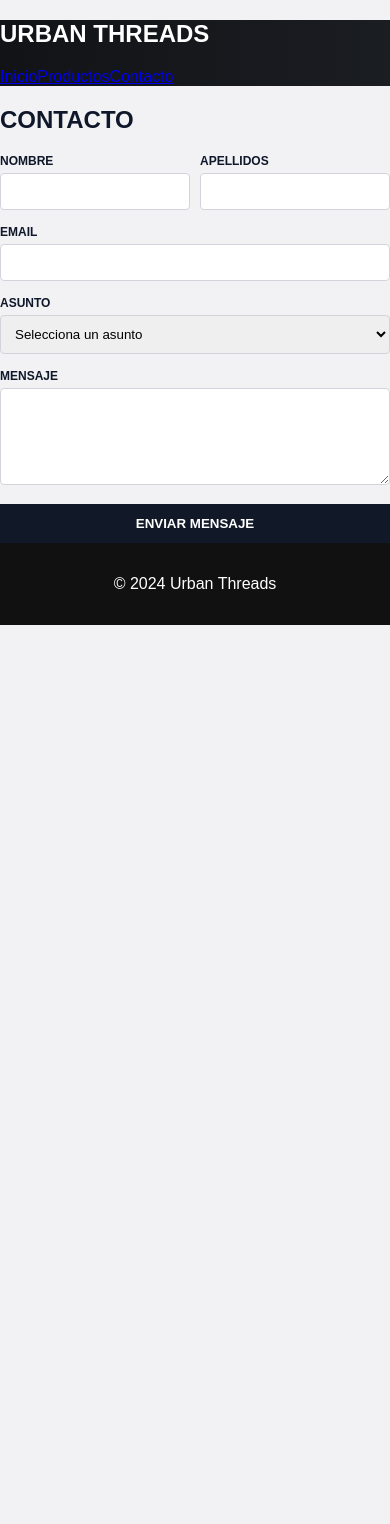
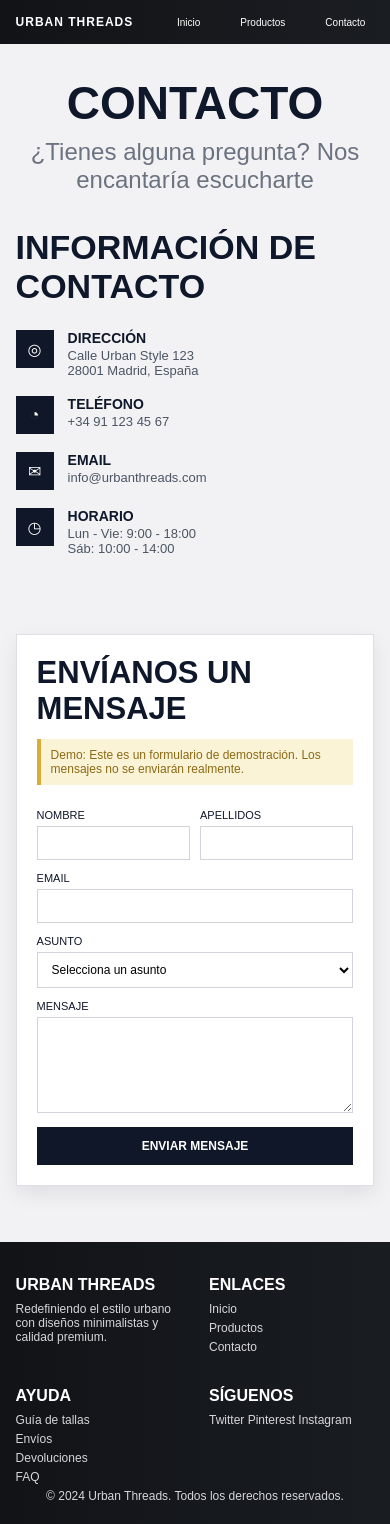
Before and after one commit to JeritoX10/maquetacion-desempe-o, a React (Vite) app: page /contact in a window 390 px wide. Before the commit the page ends 844 px from the top, so only its background shows below. Built offline with nearby package versions, Linux system fonts and the light colour scheme.

Commit message:
Mejora 5

```diff
--- a/src/App.jsx
+++ b/src/App.jsx
@@ -1,5 +1,5 @@
 import { Routes, Route } from 'react-router-dom'
-import Navbar from './components/Navbar'
+import Navbar from './components/NavBar'
 import Footer from './components/Footer'
 import Home from './Pages/Home'
 import Products from './Pages/Products'
--- a/src/Pages/Contact.jsx
+++ b/src/Pages/Contact.jsx
@@ -2,9 +2,53 @@ import ContactForm from '../components/ContactForm'
 
 function Contact() {
   return (
-    <section className="contact">
-      <h2>CONTACTO</h2>
-      <ContactForm />
+    <section className="contact-page">
+      <div className="page-width">
+        <h2 className="contact-title">CONTACTO</h2>
+        <p className="contact-subtitle">¿Tienes alguna pregunta? Nos encantaría escucharte</p>
+        <div className="contact-container">
+          <div className="contact-info">
+            <h3>INFORMACIÓN DE CONTACTO</h3>
+            <div className="info-item">
+              <span className="icon">◎</span>
+              <div>
+                <strong>DIRECCIÓN</strong>
+                <p>Calle Urban Style 123</p>
+                <p>28001 Madrid, España</p>
+              </div>
+            </div>
+            <div className="info-item">
+              <span className="icon">◔</span>
+              <div>
+                <strong>TELÉFONO</strong>
+                <p>+34 91 123 45 67</p>
+              </div>
+            </div>
+            <div className="info-item">
+              <span className="icon">✉</span>
+              <div>
+                <strong>EMAIL</strong>
+                <p>info@urbanthreads.com</p>
+              </div>
+            </div>
+            <div className="info-item">
+              <span className="icon">◷</span>
+              <div>
+                <strong>HORARIO</strong>
+                <p>Lun - Vie: 9:00 - 18:00</p>
+                <p>Sáb: 10:00 - 14:00</p>
+              </div>
+            </div>
+          </div>
+          <div className="contact-box">
+            <h3>ENVÍANOS UN MENSAJE</h3>
+            <div className="demo-box">
+              Demo: Este es un formulario de demostración. Los mensajes no se enviarán realmente.
+            </div>
+            <ContactForm />
+          </div>
+        </div>
+      </div>
     </section>
   )
 }
--- a/src/Pages/Home.jsx
+++ b/src/Pages/Home.jsx
@@ -5,10 +5,24 @@ function Home() {
   return (
     <>
       <Hero />
-      <section className="features">
-        <FeatureCard title="DISEÑO ÚNICO" text="Estética minimalista" />
-        <FeatureCard title="CALIDAD PREMIUM" text="Alta durabilidad" />
-        <FeatureCard title="ENVÍO RÁPIDO" text="24-48 horas" />
+      <section className="features-wrap">
+        <div className="features page-width">
+          <FeatureCard
+            icon="✧"
+            title="DISEÑO ÚNICO"
+            text="Piezas exclusivas con estilo urbano y minimalista"
+          />
+          <FeatureCard
+            icon="◉"
+            title="CALIDAD PREMIUM"
+            text="Materiales de alta calidad para máxima durabilidad"
+          />
+          <FeatureCard
+            icon="⚡"
+            title="ENVÍO RÁPIDO"
+            text="Entrega express en 24-48 horas"
+          />
+        </div>
       </section>
     </>
   )
--- a/src/components/FeatureCard.jsx
+++ b/src/components/FeatureCard.jsx
@@ -1,6 +1,7 @@
-function FeatureCard({ title, text }) {
+function FeatureCard({ icon, title, text }) {
   return (
     <div className="feature-card">
+      <div className="feature-icon">{icon}</div>
       <h3>{title}</h3>
       <p>{text}</p>
     </div>
--- a/src/components/Footer.jsx
+++ b/src/components/Footer.jsx
@@ -1,7 +1,30 @@
 function Footer() {
   return (
     <footer className="footer">
-      <p>© 2024 Urban Threads</p>
+      <div className="page-width footer-inner">
+        <div>
+          <h4>URBAN THREADS</h4>
+          <p>Redefiniendo el estilo urbano con diseños minimalistas y calidad premium.</p>
+        </div>
+        <div>
+          <h4>ENLACES</h4>
+          <p>Inicio</p>
+          <p>Productos</p>
+          <p>Contacto</p>
+        </div>
+        <div>
+          <h4>AYUDA</h4>
+          <p>Guía de tallas</p>
+          <p>Envíos</p>
+          <p>Devoluciones</p>
+          <p>FAQ</p>
+        </div>
+        <div>
+          <h4>SÍGUENOS</h4>
+          <p>Twitter  Pinterest  Instagram</p>
+        </div>
+      </div>
+      <p className="footer-copy">© 2024 Urban Threads. Todos los derechos reservados.</p>
     </footer>
   )
 }
--- a/src/components/NavBar.jsx
+++ b/src/components/NavBar.jsx
@@ -3,14 +3,16 @@ import { Link } from 'react-router-dom'
 function Navbar() {
   return (
     <nav className="navbar">
-      <h1>URBAN THREADS</h1>
-      <div>
-        <Link to="/">Inicio</Link>
-        <Link to="/products">Productos</Link>
-        <Link to="/contact">Contacto</Link>
+      <div className="navbar-inner page-width">
+        <h1 className="brand">URBAN THREADS</h1>
+        <div className="nav-links">
+          <Link to="/">Inicio</Link>
+          <Link to="/products">Productos</Link>
+          <Link to="/contact">Contacto</Link>
+        </div>
       </div>
     </nav>
   )
 }
 
-export default Navbar;
+export default Navbar
--- a/src/index.css
+++ b/src/index.css
@@ -7,6 +7,11 @@ body {
   font-family: Arial, Helvetica, sans-serif;
   color: #0f172a;
   background: #f2f2f4;
+}
+
+.page-width {
+  width: min(1040px, 92vw);
+  margin: 0 auto;
 }
 
 .navbar {
@@ -44,149 +49,328 @@ body {
   border-color: #ffffff55;
 }
 
+.hero {
+  background-image: linear-gradient(rgba(13, 15, 18, 0.84), rgba(13, 15, 18, 0.84)),
+    radial-gradient(circle at center, #2a2f38 0%, #171b21 60%, #111317 100%);
+  color: #fff;
+  text-align: center;
+}
 
-.hero {
-    text-align: center;
-    padding: 4rem;
-    background: #222;
-    color: #fff
+.hero-overlay {
+  padding: 70px 16px 82px;
+}
+
+.hero-content h2 {
+  margin: 0;
+  font-size: clamp(36px, 5vw, 52px);
+  font-weight: 700;
+  line-height: 1.05;
+}
+
+.hero-content h2 span {
+  display: block;
+  color: #f6a600;
+}
+
+.hero-content p {
+  margin: 18px 0 24px;
+  color: #d8d8dd;
+  font-size: 24px;
+}
+
+.hero-content button {
+  border: 0;
+  padding: 14px 30px;
+  background: #f6a600;
+  color: #111827;
+  font-size: 14px;
+  font-weight: 700;
+  cursor: pointer;
+}
+
+.features-wrap {
+  background: #f4f4f5;
+  padding: 48px 0 50px;
 }
 
 .features {
-    display: flex;
-    justify-content: space-around;
-    padding: 2rem
+  display: grid;
+  grid-template-columns: repeat(3, 1fr);
+  gap: 28px;
+  text-align: center;
 }
 
-.product-card {
-    border: 1px solid #ccc;
-    padding: 1rem
+.feature-card {
+  padding: 0 12px;
+}
+
+.feature-icon {
+  width: 50px;
+  height: 50px;
+  margin: 0 auto 14px;
+  display: grid;
+  place-items: center;
+  background: #0f172a;
+  color: #fff;
+  font-size: 18px;
+}
+
+.feature-card h3 {
+  margin: 0 0 10px;
+  font-size: 22px;
+}
+
+.feature-card p {
+  margin: 0;
+  color: #4b5563;
+  font-size: 16px;
+}
+
+.products {
+  min-height: 68vh;
+  padding: 44px 0 54px;
+}
+
+.products-inner {
+  text-align: center;
+}
+
+.products h2 {
+  margin: 0;
+  font-size: 50px;
+}
+
+.products-inner > p {
+  margin: 8px 0 36px;
+  color: #6b7280;
+  font-size: 22px;
 }
 
 .grid {
   display: grid;
   grid-template-columns: repeat(4, 1fr);
-    gap: 1rem
+  gap: 22px;
 }
 
-.contact-form {
-    display: flex;
-    flex-direction: column;
-    gap: 0.5rem;
-    width: 300px;
-    margin: auto
+.product-card {
+  background: #fff;
+  border: 1px solid #dedee4;
+  box-shadow: 0 5px 14px rgba(0, 0, 0, 0.06);
 }
 
-.footer {
-    text-align: center;
-    padding: 1rem;
-    background: #111;
-    color: #fff
+.img-placeholder {
+  height: 178px;
+  display: grid;
+  place-items: center;
+  font-size: 46px;
+  color: #a6adb9;
+  background: #e6e8ed;
+}
+
+.product-details {
+  text-align: left;
+  padding: 14px 14px 0;
+}
+
+.product-details h3 {
+  margin: 0;
+  font-size: 16px;
+}
+
+.product-details p {
+  margin: 8px 0 0;
+  font-size: 12px;
+  color: #6b7280;
+}
+
+.product-bottom {
+  display: flex;
+  justify-content: space-between;
+  align-items: center;
+  padding: 12px 14px 14px;
+}
+
+.product-bottom strong {
+  font-size: 35px;
+}
+
+.product-bottom button {
+  border: 0;
+  background: #101729;
+  color: #fff;
+  font-size: 11px;
+  font-weight: 700;
+  padding: 8px 12px;
+  cursor: pointer;
 }
 
 .contact-page {
-    padding: 60px 20px;
-    background: #f3f4f6;
-    text-align: center;
+  padding: 32px 0 56px;
+  min-height: 69vh;
 }
 
 .contact-title {
-    font-size: 32px;
-    font-weight: 700;
-    margin-bottom: 10px;
+  text-align: center;
+  margin: 0;
+  font-size: 46px;
 }
 
 .contact-subtitle {
+  text-align: center;
+  margin: 8px 0 34px;
   color: #6b7280;
-    margin-bottom: 40px;
+  font-size: 24px;
 }
 
 .contact-container {
-    display: flex;
-    justify-content: center;
-    gap: 50px;
-    align-items: flex-start;
-    flex-wrap: wrap;
-}
-
-/* IZQUIERDA */
-.contact-info {
-    max-width: 400px;
-    text-align: left;
+  display: grid;
+  grid-template-columns: 1fr 380px;
+  gap: 60px;
+  align-items: start;
 }
 
 .contact-info h3 {
-    margin-bottom: 20px;
+  font-size: 34px;
+  margin: 0 0 24px;
 }
 
 .info-item {
   display: flex;
-    gap: 15px;
-    margin-bottom: 20px;
+  gap: 14px;
+  margin-bottom: 18px;
 }
 
 .icon {
-    background: #111827;
-    color: white;
-    padding: 12px;
-    border-radius: 6px;
+  flex-shrink: 0;
+  width: 38px;
+  height: 38px;
+  display: grid;
+  place-items: center;
+  background: #101729;
+  color: #fff;
 }
 
-/* DERECHA */
+.info-item strong {
+  display: block;
+  font-size: 14px;
+  margin-bottom: 2px;
+}
+
+.info-item p {
+  margin: 0;
+  color: #4b5563;
+  font-size: 13px;
+}
+
 .contact-box {
   background: #fff;
-    padding: 30px;
-    width: 350px;
-    text-align: left;
-    box-shadow: 0 10px 25px rgba(0, 0, 0, 0.1);
-    border-radius: 8px;
+  padding: 20px;
+  border: 1px solid #dedee4;
+  box-shadow: 0 8px 20px rgba(0, 0, 0, 0.08);
+}
+
+.contact-box h3 {
+  margin: 0 0 12px;
+  font-size: 31px;
 }
 
 .demo-box {
-    background: #fef3c7;
-    padding: 10px;
-    margin-bottom: 20px;
-    border-left: 4px solid #f59e0b;
-    font-size: 14px;
+  background: #fbf3d5;
+  border-left: 4px solid #d8ad39;
+  color: #8a6a16;
+  font-size: 12px;
+  padding: 9px 10px;
+  margin-bottom: 12px;
 }
 
-/* FORM */
 .form label {
-    font-size: 12px;
-    font-weight: bold;
   display: block;
-    margin-bottom: 5px;
+  font-size: 11px;
+  margin: 12px 0 5px;
 }
 
 .form input,
 .form select,
 .form textarea {
   width: 100%;
-    padding: 10px;
   border: 1px solid #d1d5db;
-    margin-bottom: 15px;
-    border-radius: 4px;
+  background: #fff;
+  padding: 9px 10px;
+  font-size: 12px;
 }
 
 .row {
-    display: flex;
+  display: grid;
+  grid-template-columns: 1fr 1fr;
   gap: 10px;
 }
 
-.row>div {
-    flex: 1;
+.form textarea {
+  resize: vertical;
+  min-height: 96px;
 }
 
 .form button {
+  margin-top: 10px;
   width: 100%;
+  border: 0;
   padding: 12px;
-    background: #111827;
-    color: white;
-    border: none;
+  background: #101729;
+  color: #fff;
+  font-weight: 700;
+  font-size: 12px;
   cursor: pointer;
-    font-weight: bold;
 }
 
-.form button:hover {
-    background: #1f2937;
+.footer {
+  background: linear-gradient(90deg, #111317, #191d22);
+  color: #fff;
+  padding: 34px 0 16px;
 }
+
+.footer-inner {
+  display: grid;
+  grid-template-columns: 1.5fr 1fr 1fr 1fr;
+  gap: 28px;
+}
+
+.footer h4 {
+  margin: 0 0 8px;
+  font-size: 16px;
+}
+
+.footer p {
+  margin: 0 0 5px;
+  font-size: 12px;
+  color: #d5d7db;
+}
+
+.footer-copy {
+  text-align: center;
+  margin-top: 18px;
+  font-size: 11px;
+  color: #b6bdc9;
+}
+
+@media (max-width: 960px) {
+  .grid {
+    grid-template-columns: repeat(2, 1fr);
+  }
+
+  .contact-container {
+    grid-template-columns: 1fr;
+  }
+
+  .contact-box {
+    width: 100%;
+    max-width: 480px;
+  }
+
+  .features {
+    grid-template-columns: 1fr;
+  }
+
+  .footer-inner {
+    grid-template-columns: 1fr 1fr;
+  }
+}
```
Also changed, not shown: src/Pages/Products.jsx (+23 -6 lines), src/components/ContactForm.jsx (+15 -16 lines), src/components/Hero.jsx (+13 -8 lines), src/components/ProductCard.jsx (+10 -5 lines). Lines whose indentation alone changed are shown as unchanged.
